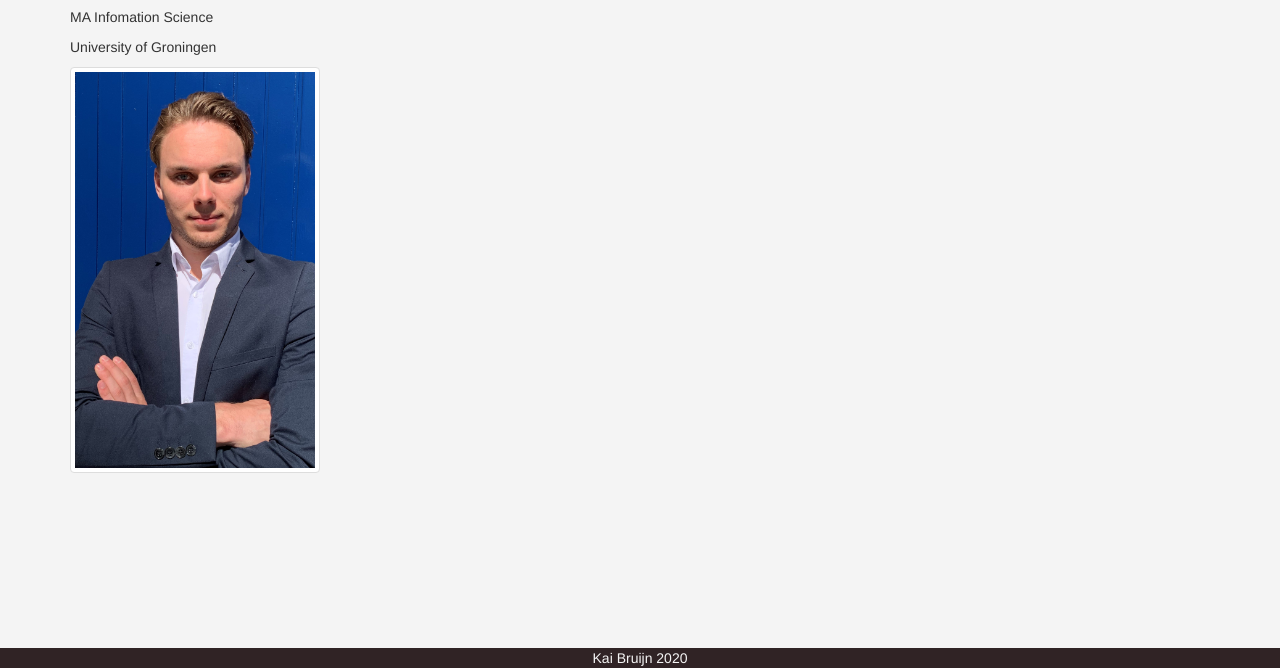
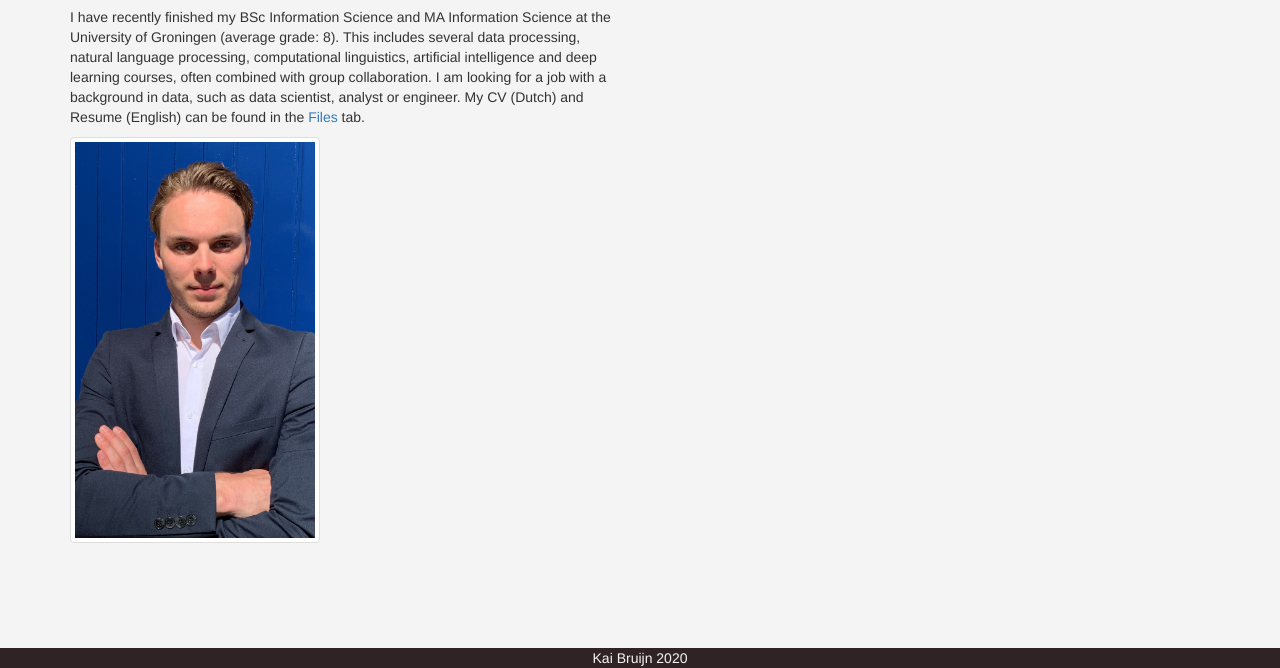
Before and after one commit to kaibruijn/kaibruijn.github.io, a plain HTML site: page index.html in a window 1280 px wide. Shown: the part 132-800 px from the top of the page. Drawn offline with nearby package versions, Linux system fonts and the light colour scheme.

Commit message:
personal story

```diff
--- a/index.html
+++ b/index.html
@@ -39,10 +39,14 @@
 		</header>
 		<div class="container">
 			<p>
-				MA Infomation Science
-			</p>
-			<p>
-				University of Groningen
+				I have recently finished my BSc Information Science and MA
+				Information Science at the University of Groningen (average grade: 8). This includes
+				several data processing, natural language processing, computational
+				linguistics, artificial intelligence and deep learning courses,
+				often combined with group collaboration. I am looking for a job with a
+				background in data, such as data scientist, analyst or engineer. My CV
+				(Dutch) and Resume (English) can be found in the <a href="files.html">Files</a> tab.
+
 			</p>
 			<img src="images/kaibruijnbackground.jpg" class="img-thumbnail indeximage" alternative="Kai Bruijn">
 		</div>
```
